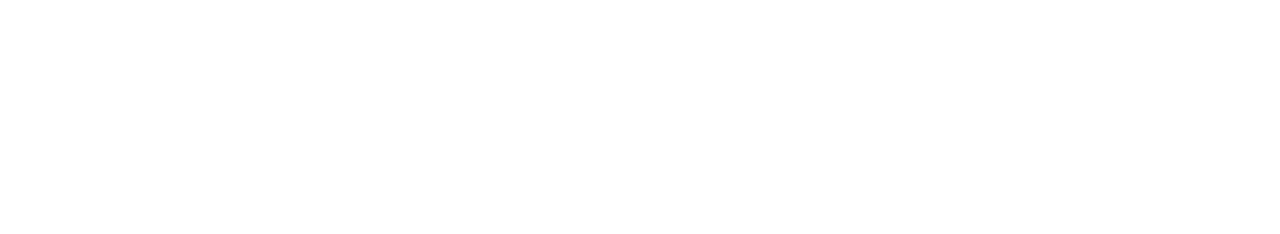
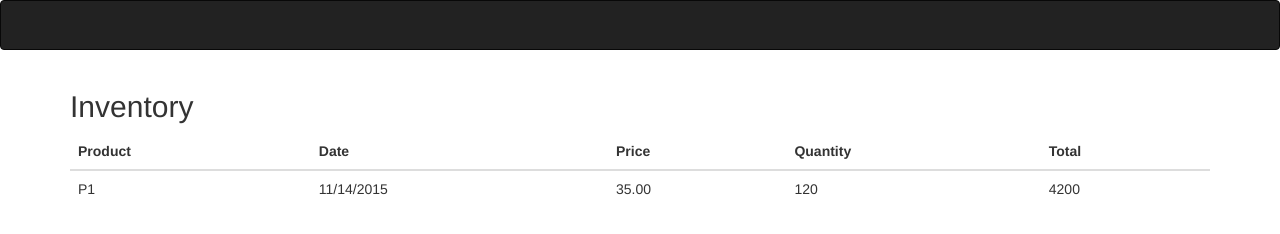
Before and after one commit to erschwartz/Shop-Easy, a plain HTML site: page cart.html in a window 1280 px wide. Drawn offline with nearby package versions, Linux system fonts and the light colour scheme.

Commit message:
started on inventory page

```diff
--- a/cart.html
+++ b/cart.html
@@ -0,0 +1,48 @@
+<!DOCTYPE html>
+
+<html lang="en">
+<head>
+
+
+<!-- Latest compiled and minified CSS -->
+<link rel="stylesheet" href="https://maxcdn.bootstrapcdn.com/bootstrap/3.3.5/css/bootstrap.min.css" integrity="sha512-dTfge/zgoMYpP7QbHy4gWMEGsbsdZeCXz7irItjcC3sPUFtf0kuFbDz/ixG7ArTxmDjLXDmezHubeNikyKGVyQ==" crossorigin="anonymous">
+
+</head>
+
+
+<body>
+
+<nav class="navbar navbar-inverse">
+
+</nav>
+
+<div class="container">
+  <h2>Inventory</h2>
+  <p></p>
+  <div class="table-responsive">
+  <table class="table">
+    <thead>
+      <tr>
+        <th>Product</th>
+        <th>Date</th>
+        <th>Price</th>
+        <th>Quantity</th>
+        <th>Total</th>
+      </tr>
+    </thead>
+    <tbody>
+      <tr>
+        <td>P1</td>
+        <td>11/14/2015</td>
+        <td>35.00</td>
+        <td>120</td>
+        <td>4200</td>
+      </tr>
+    </tbody>
+  </table>
+  </div>
+</div>
+
+</body>
+
+</html>
```
Also changed, not shown: dashboard.html (+26 -0 lines).
